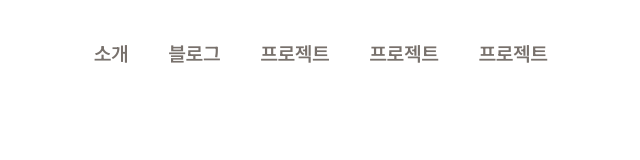
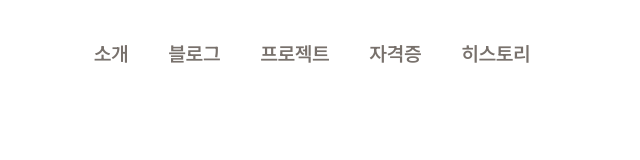
Before and after one commit to enbraining/portfolio, a Next.js app: page / in a window 1280 px wide. Shown: the top 160 px of the page, without its empty margins (6-646 px from the left). Built offline with nearby package versions, Linux system fonts and the light colour scheme.

Commit message:
update header

```diff
--- a/app/components/Header.tsx
+++ b/app/components/Header.tsx
@@ -6,8 +6,8 @@ export default function Header(){
             <Link href={'/'}>소개</Link>
             <Link href={'/'}>블로그</Link>
             <Link href={'/'}>프로젝트</Link>
-            <Link href={'/'}>프로젝트</Link>
-            <Link href={'/'}>프로젝트</Link>
+            <Link href={'/'}>자격증</Link>
+            <Link href={'/'}>히스토리</Link>
         </header>
     )
 }
```
